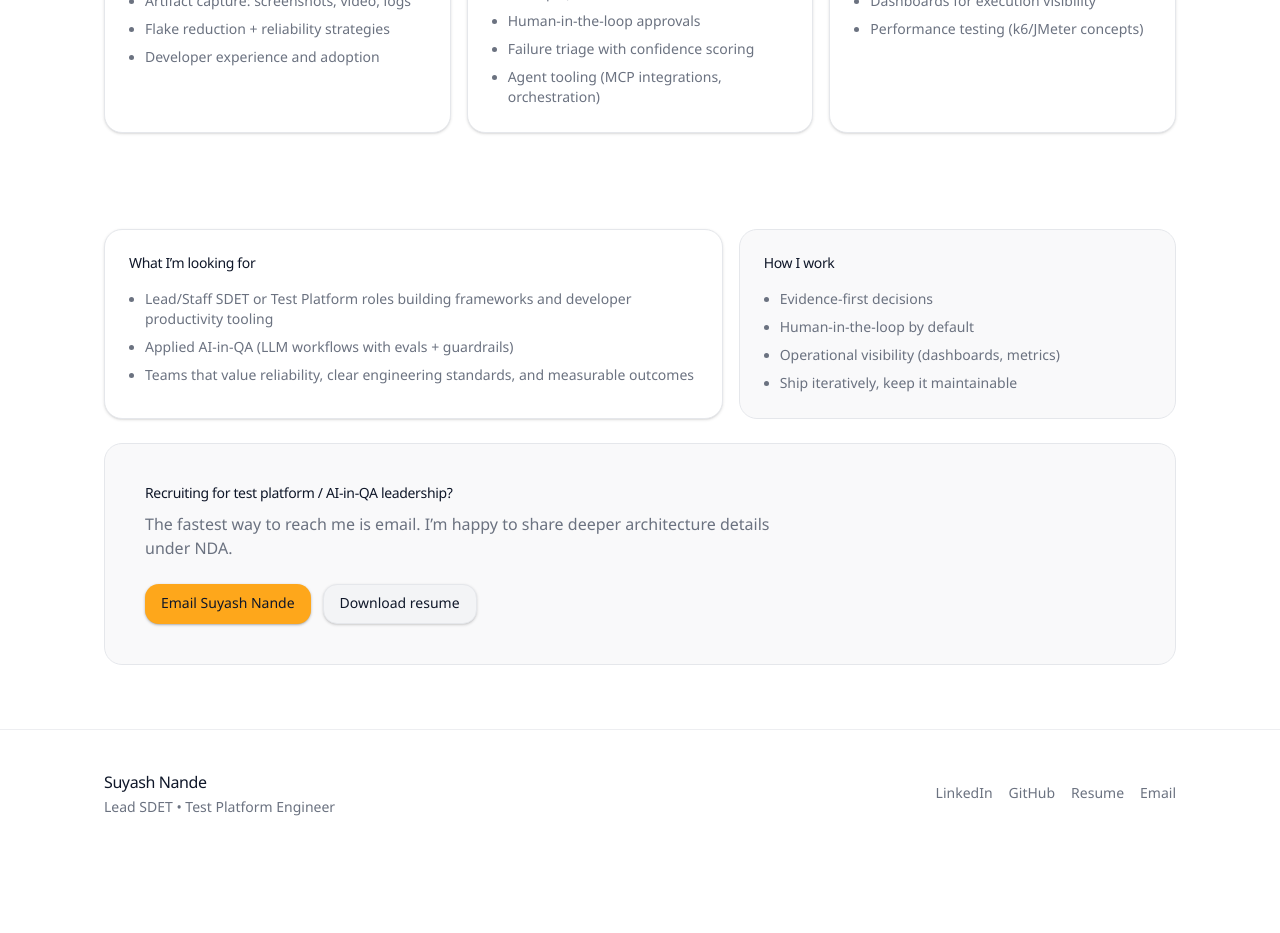
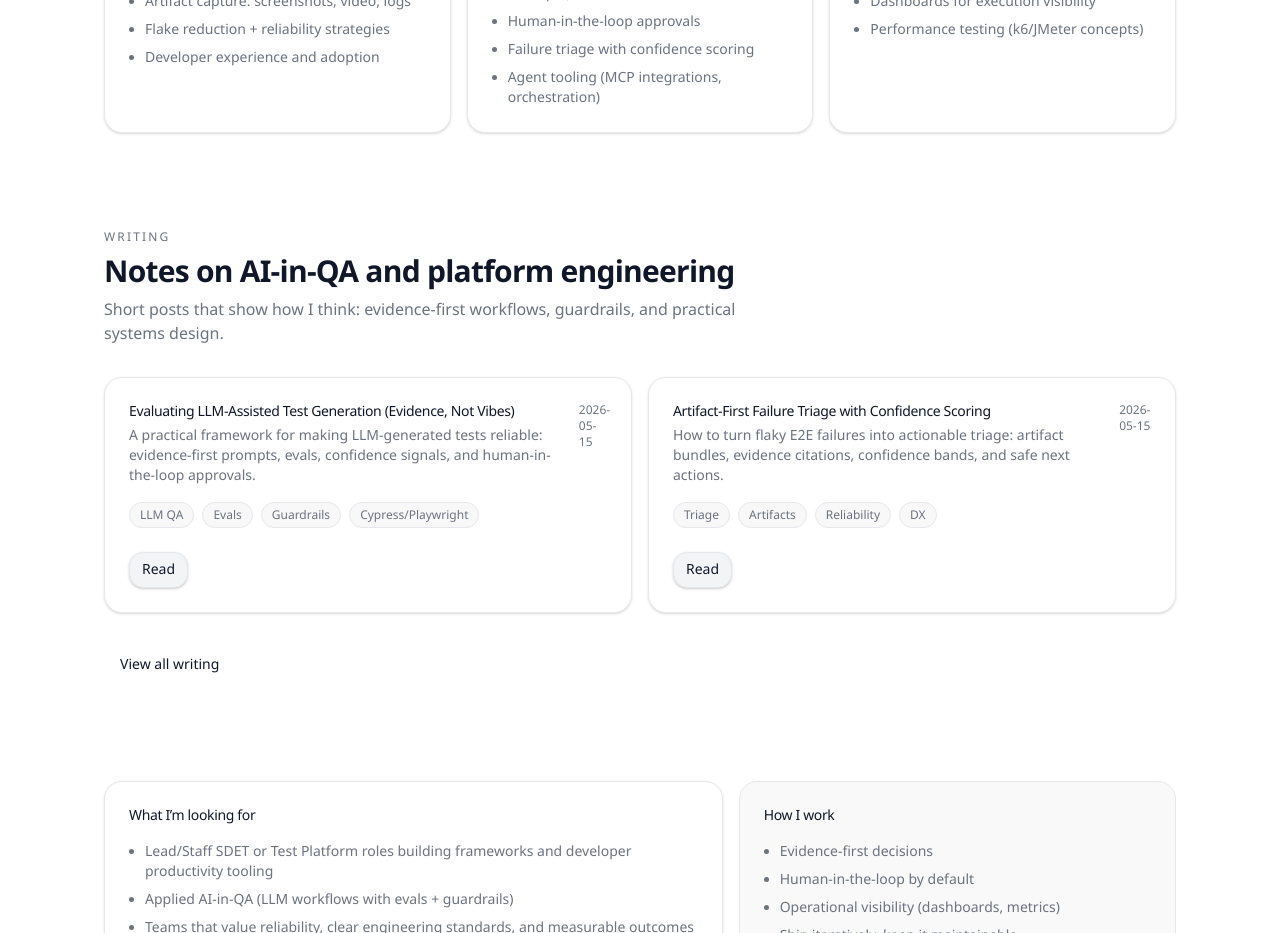
Before and after one commit to suyashnatural/portfolio, a Next.js app: page / in a window 1280 px wide. Shown: the part 2800-3733 px from the top of the page. Before the commit the page ends 3658 px from the top, so only its background shows below. Built offline with nearby package versions, Linux system fonts and the light colour scheme; no server answers.

Commit message:
PR-012: home writing preview + resume highlights

```diff
--- a/src/app/page.tsx
+++ b/src/app/page.tsx
@@ -8,6 +8,7 @@ import { experience } from "@/content/experience";
 import { projects } from "@/content/projects";
 import { skillGroups } from "@/content/skills";
 import { siteConfig } from "@/lib/site";
+import { writingPosts } from "@/content/writing/posts";
 
 function SectionTitle({
   eyebrow,
@@ -291,6 +292,54 @@ export default function Home() {
         </Container>
       </section>
 
+      <section className="pt-16 sm:pt-24">
+        <Container className="space-y-8">
+          <SectionTitle
+            eyebrow="Writing"
+            title="Notes on AI‑in‑QA and platform engineering"
+            description="Short posts that show how I think: evidence-first workflows, guardrails, and practical systems design."
+          />
+          <div className="grid gap-4 md:grid-cols-12">
+            {writingPosts.slice(0, 2).map((p) => (
+              <article
+                key={p.slug}
+                className="md:col-span-6 rounded-[var(--radius-lg)] border border-border bg-card p-6 shadow-sm shadow-[hsl(var(--shadow)/0.12)]"
+              >
+                <div className="flex items-start justify-between gap-4">
+                  <div>
+                    <div className="text-sm font-medium tracking-tight">
+                      {p.title}
+                    </div>
+                    <p className="mt-1 text-sm text-muted-fg">{p.description}</p>
+                  </div>
+                  <div className="text-xs text-muted-fg">{p.date}</div>
+                </div>
+                <div className="mt-4 flex flex-wrap gap-2">
+                  {p.tags.slice(0, 4).map((t) => (
+                    <span
+                      key={t}
+                      className="rounded-full border border-border bg-muted/60 px-2.5 py-1 text-xs text-muted-fg"
+                    >
+                      {t}
+                    </span>
+                  ))}
+                </div>
+                <div className="mt-6 flex flex-wrap items-center gap-3">
+                  <Button asChild variant="secondary" size="sm">
+                    <a href={`/writing/${p.slug}`}>Read</a>
+                  </Button>
+                </div>
+              </article>
+            ))}
+          </div>
+          <div className="flex">
+            <Button asChild variant="ghost">
+              <Link href="/writing">View all writing</Link>
+            </Button>
+          </div>
+        </Container>
+      </section>
+
       <section id="contact" className="pt-16 sm:pt-24 scroll-mt-24">
         <Container>
           <div className="mb-6 grid gap-4 md:grid-cols-12">
--- a/src/app/resume/page.tsx
+++ b/src/app/resume/page.tsx
@@ -32,6 +32,36 @@ export default function ResumePage() {
         </p>
       </div>
 
+      <div className="mt-6 grid gap-4 md:grid-cols-12">
+        <div className="md:col-span-8 rounded-[var(--radius-lg)] border border-border bg-muted/50 p-6">
+          <div className="text-sm font-medium tracking-tight">Highlights</div>
+          <ul className="mt-4 space-y-2 text-sm text-muted-fg">
+            <li className="list-disc ml-4">
+              Built an AI-driven test automation platform with org-wide adoption;
+              reduced manual QA effort (~80% → 20%) and accelerated releases (~4×).
+            </li>
+            <li className="list-disc ml-4">
+              Shipped LLM-based failure triage using execution artifacts (screenshots/videos)
+              with confidence scoring; reduced investigation time ~70%.
+            </li>
+            <li className="list-disc ml-4">
+              Deep expertise in Cypress, Playwright, Selenium, REST APIs, CI/CD, and cloud
+              (Azure/AWS) in healthcare and genomics domains.
+            </li>
+          </ul>
+        </div>
+        <div className="md:col-span-4 rounded-[var(--radius-lg)] border border-border bg-card p-6 shadow-sm shadow-[hsl(var(--shadow)/0.12)]">
+          <div className="text-sm font-medium tracking-tight">Certifications</div>
+          <ul className="mt-4 space-y-2 text-sm text-muted-fg">
+            <li className="list-disc ml-4">PSM-I (Scrum.org)</li>
+            <li className="list-disc ml-4">ISTQB Foundation</li>
+          </ul>
+          <div className="mt-5 text-xs text-muted-fg">
+            Full details in the PDF.
+          </div>
+        </div>
+      </div>
+
       <div className="mt-6 overflow-hidden rounded-[var(--radius-lg)] border border-border bg-card shadow-sm shadow-[hsl(var(--shadow)/0.14)]">
         <div className="flex items-center justify-between gap-3 border-b border-border px-4 py-3">
           <div className="text-sm font-medium tracking-tight">Preview</div>
--- a/src/content/case-studies/uhg-ai-qa-platform.ts
+++ b/src/content/case-studies/uhg-ai-qa-platform.ts
@@ -1,7 +1,7 @@
 export const uhgAiQaPlatform = {
   title: "AI‑driven QA Platform at UHG (Sanitized)",
   summary:
-    "I architected an AI-assisted test automation platform that scaled across teams: LLM-powered test generation, artifact-driven failure triage, and automated delivery artifacts—built with guardrails for reliability and adoption.",
+    "I architected an AI-assisted test automation platform that scaled across teams: framework-aware test generation, artifact-driven triage, and delivery automation—built with guardrails for reliability and adoption.",
   myRole:
     "Technical lead for the automation platform: architecture, core implementation, adoption strategy, and operationalization across teams.",
   context: [
```
Also changed, not shown: src/content/case-studies/ai-failure-triage.ts (line endings or trailing spaces).
